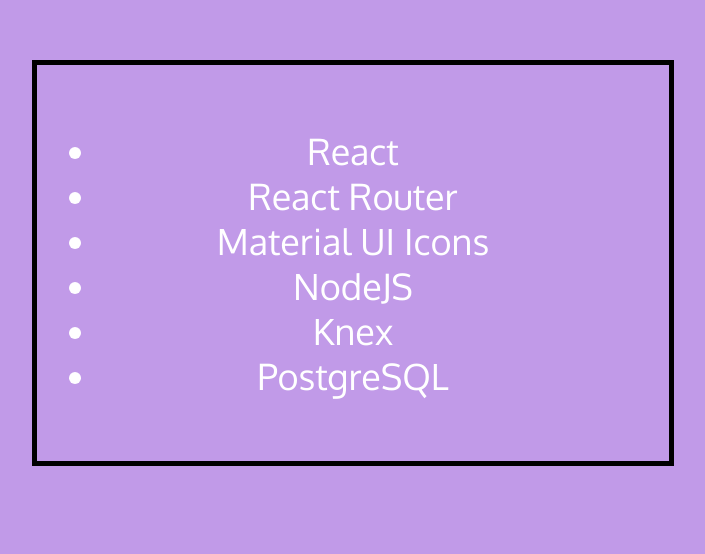
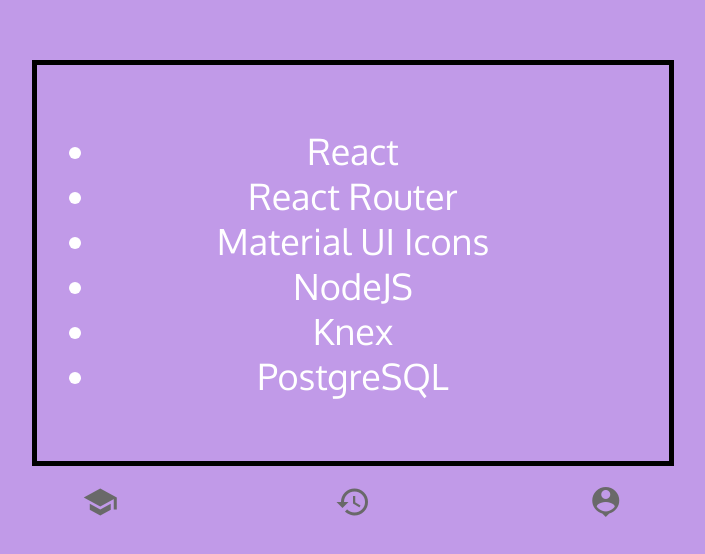
Before and after one commit to jkyletreman/flash_web_app, a React (Create React App) app: page /about in a window 1280 px wide. Shown: the part 130-684 px from the top of the page, without its empty margins (287-992 px from the left). Built offline with nearby package versions, Linux system fonts and the light colour scheme; a web font is replaced by a local one.

Commit message:
Fix Home Nav

```diff
--- a/src/App.js
+++ b/src/App.js
@@ -107,7 +107,7 @@
                 <Route path='/create' render={() => <Create colors={colors} combineStyleObjects={this.combineStyleObjects}/>}/>
                 <Route path='/train' render={() => <Train colors={colors} combineStyleObjects={this.combineStyleObjects} fetchCards={this.fetchCards} />}/>
                 <Route path='/test' render={() => <Test colors={colors} combineStyleObjects={this.combineStyleObjects} fetchCards={this.fetchCards} />}/>
-                <Route path='/about' component={About} />
+                <Route path='/about' render={() => <About colors={colors} combineStyleObjects={this.combineStyleObjects}/>} />
               </Switch>)
             }
           </div>
--- a/src/components/js/About.js
+++ b/src/components/js/About.js
@@ -1,4 +1,5 @@
 import React from 'react'
+import NavBar from './NavBar'
 
 const style = {
   padding: '5%',
@@ -8,13 +9,18 @@
   maxWidth: '40%',
   border: '5px solid black',
   listStylePosition: 'center',
-  color: 'white',
+  color: 'white'
 }
 
-function About() {
-  return (
-    <React.Fragment >
-      <div style={{paddingTop: '10%'}}>
+export default class About extends React.Component {
+  constructor(props) {
+    super(props);
+  }
+  render() {
+    return (<React.Fragment >
+      <div style={{
+          paddingTop: '10%'
+        }}>
         <ul style={style}>
           <li>React</li>
           <li>React Router</li>
@@ -24,8 +30,7 @@
           <li>PostgreSQL</li>
         </ul>
       </div>
-    </React.Fragment>
-  )
+      <NavBar colors={this.props.colors} combineStyleObjects={this.props.combineStyleObjects}/>
+    </React.Fragment>)
   }
-
-export default About
+}
--- a/src/components/js/NavBar.js
+++ b/src/components/js/NavBar.js
@@ -1,6 +1,7 @@
 import React, {Component} from 'react'
 import MuiThemeProvider from 'material-ui/styles/MuiThemeProvider';
 import Icon from './Icon'
+import {Link} from 'react-router-dom'
 
 const grid = {
   IconContainer: {
@@ -37,7 +38,9 @@
     return (<MuiThemeProvider>
       <React.Fragment>
         <div style={this.props.combineStyleObjects(grid.IconContainer, {paddingTop: '1%'})}>
-          <Icon colors={this.props.colors} text={'school'} grid={grid.IconLeft}/>
+          <Link to='/about' style={this.props.combineStyleObjects({textDecoration: 'none' }, grid.IconLeft)}>
+            <Icon colors={this.props.colors} text={'school'} grid={grid.IconLeft}/>
+          </Link>
           <Icon colors={this.props.colors} text={'history'} grid={grid.IconCenter} onClick={this.handleClick}/>
           <Icon colors={this.props.colors} text={'person_pin'} grid={grid.IconRight}/>
         </div>
```
Lines whose indentation alone changed are shown as unchanged.
